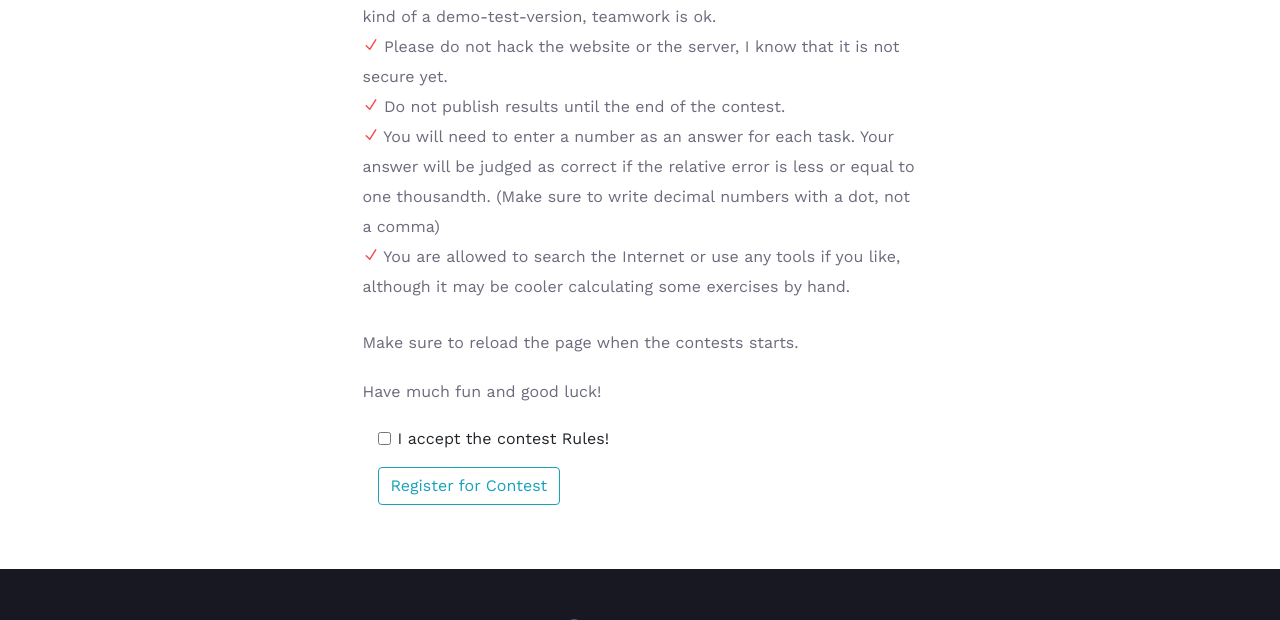
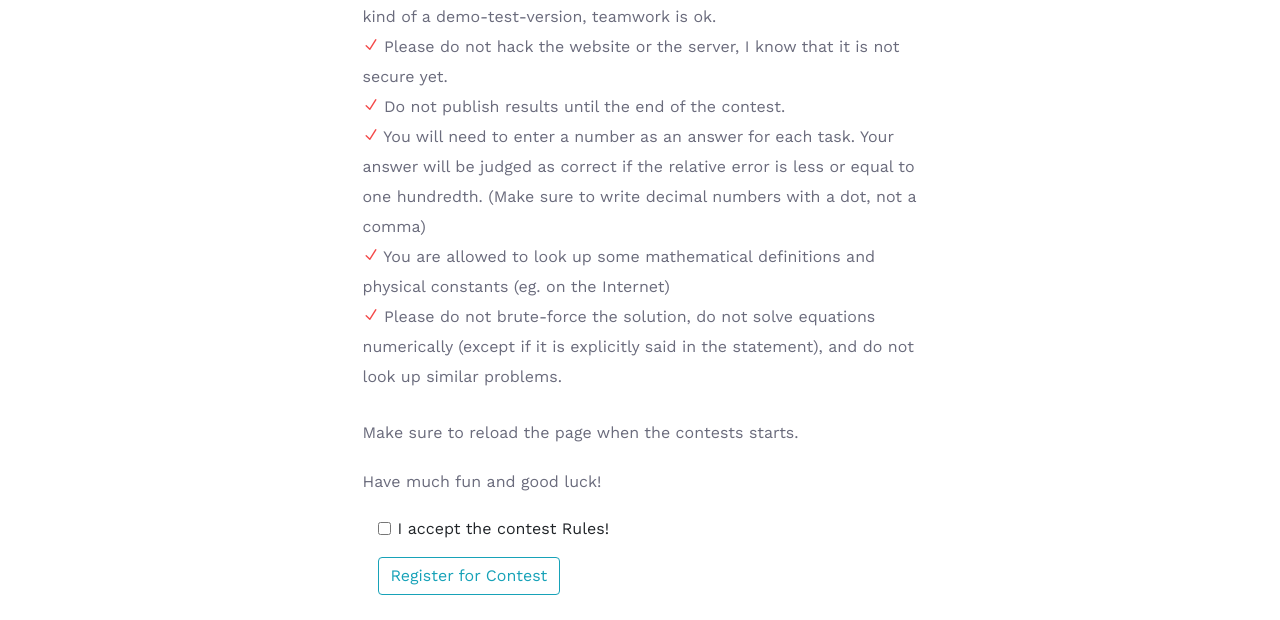
Before and after one commit to SimonSkade/phisicscontests, a Flask app: page /contests/register/1 in a window 1280 px wide. Shown: the part 216-836 px from the top of the page. Run offline with Flask 2, Linux system fonts and the light colour scheme; a user stored in the database is signed in; data comes from the database, SQL or seed files in the repository; both versions use the stored data as it was after the commit; some libraries are stand-ins or nearby versions.

Commit message:
fixed little bug and changed the contest rules

```diff
--- a/physicscontests/routes.py
+++ b/physicscontests/routes.py
@@ -32,8 +32,10 @@ def register():
 		user = User(username=form.username.data, email=form.email.data, password=hashed_password)
 		db.session.add(user)
 		db.session.commit()
-		flash(f"Account created for {form.username.data}!", "success")
-		return redirect(url_for("login"))
+		flash(f"Account created for {form.username.data}! You were logged in!", "success")
+		login_user(user)
+		next_page = request.args.get("next")
+		return redirect(next_page) if next_page else redirect(url_for("home"))
 	return render_template("register.html", form=form)
 
 
@@ -137,15 +139,17 @@ def view_task(taskID):
 	task = Task.query.filter_by(id=taskID).first()
 	if task and (task.visible or task.author == current_user):
 		form = AnswerForm()
-		task_solved_by_user = Solved_by.query.filter_by(solved=task).filter_by(solved_by_users=current_user).all()
-		if current_user.is_authenticated and task_solved_by_user:
+		if current_user.is_authenticated and Solved_by.query.filter_by(solved=task).filter_by(solved_by_users=current_user).all():
 			form.answer.data = task.solution
 		if form.validate_on_submit():
-			if form.answer.data == task.solution and current_user.is_authenticated and not task_solved_by_user:
+			if round(form.answer.data/task.solution,2) and current_user.is_authenticated and not task_solved_by_user:
 				assoc = Solved_by(solved_by_users=current_user, solved=task, timestamp=datetime.now())
 				task.solved_by_users.append(assoc)
 				db.session.commit()
-			return render_template("view_task.html", task=task, form=form)
+			image_file = None
+			if task.image_file:
+				image_file = url_for("static",filename="explanation_images/" + task.image_file)
+			return render_template("view_task.html", task=task, form=form, image_file=image_file)
 			#return redirect(url_for('exercises') + "/" + str(taskID))
 		image_file = None
 		if task.image_file:
--- a/physicscontests/templates/register_contest.html
+++ b/physicscontests/templates/register_contest.html
@@ -10,8 +10,9 @@
                         <li><span class="icon_check"></span> Normally, you should only participate on your own, but since this is kind of a demo-test-version, teamwork is ok.</li>
                         <li><span class="icon_check"></span> Please do not hack the website or the server, I know that it is not secure yet.</li>
                         <li><span class="icon_check"></span> Do not publish results until the end of the contest.</li>
-                        <li><span class="icon_check"></span> You will need to enter a number as an answer for each task. Your answer will be judged as correct if the relative error is less or equal to one thousandth. (Make sure to write decimal numbers with a dot, not a comma)</li>
-                        <li><span class="icon_check"></span> You are allowed to search the Internet or use any tools if you like, although it may be cooler calculating some exercises by hand.</li>
+                        <li><span class="icon_check"></span> You will need to enter a number as an answer for each task. Your answer will be judged as correct if the relative error is less or equal to one hundredth. (Make sure to write decimal numbers with a dot, not a comma)</li>
+                        <li><span class="icon_check"></span> You are allowed to look up some mathematical definitions and physical constants (eg. on the Internet)</li>
+                        <li><span class="icon_check"></span> Please do not brute-force the solution, do not solve equations numerically (except if it is explicitly said in the statement), and do not look up similar problems.</li>
                     </ul>
                     <p>Make sure to reload the page when the contests starts.</p>
                     <p>Have much fun and good luck!</p>
--- a/physicscontests/templates/view_task.html
+++ b/physicscontests/templates/view_task.html
@@ -21,7 +21,7 @@
 						<span>{{ error }}</span>
 					{% endfor %}
 				</div>
-			{% elif form.answer.data and (form.answer.data/task.solution)|round(3) == 1 %}
+			{% elif form.answer.data and (form.answer.data/task.solution)|round(2) == 1 %}
 				{{ form.answer(class="form-control form-control-lg") }}
 				<div>
 					<span style="color:green">Correct</span>
```
Also changed, not shown: physicscontests/models.py (+8 -0 lines), physicscontests/templates/about.html (+4 -3 lines), physicscontests/site.db, physicscontests/static/explanation_images/93ccde8ada344bf2.jpg (added).
